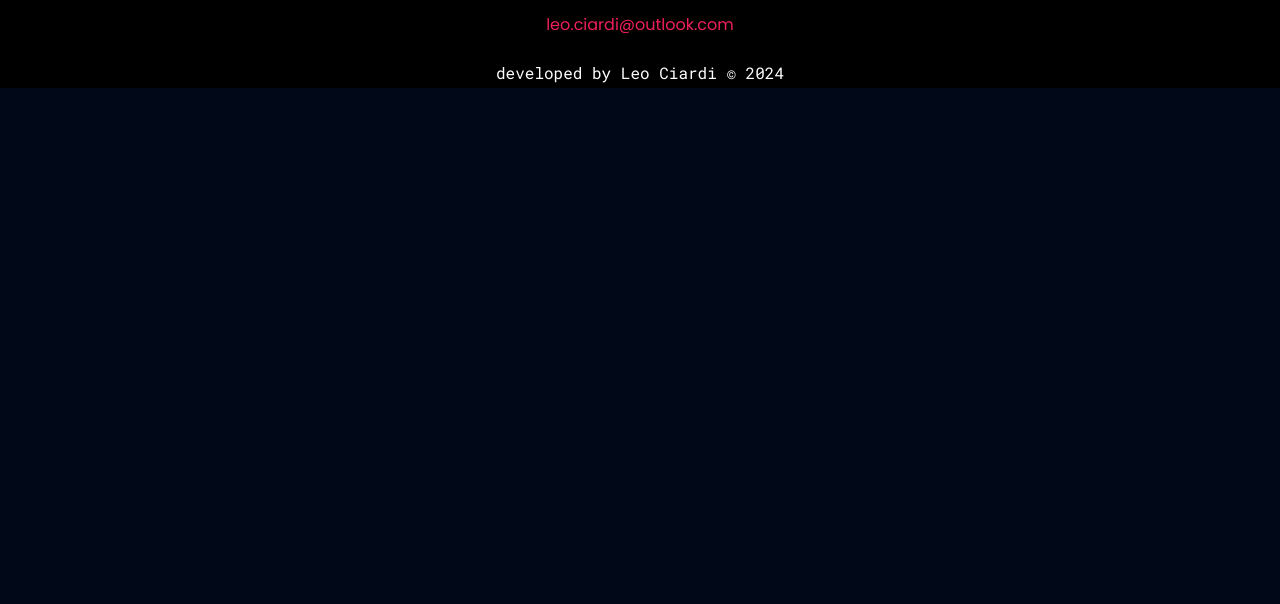
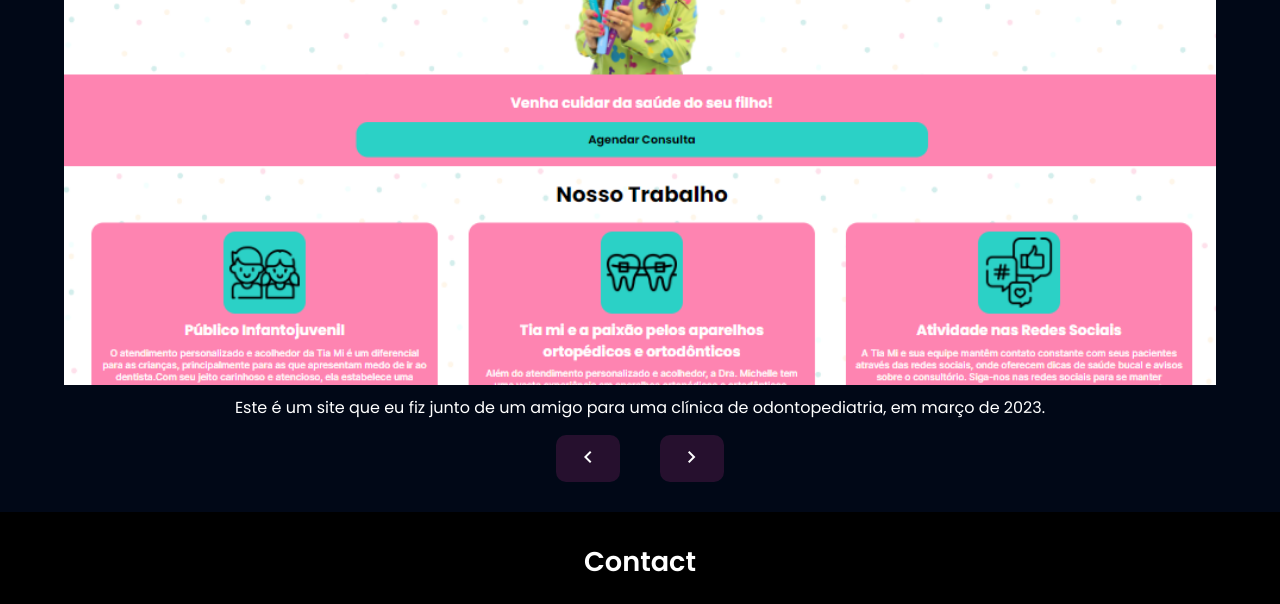
Before and after one commit to ciardileo/portfolio, a plain HTML site: page index.html in a window 1280 px wide. Shown: the part 2974-3578 px from the top of the page. Before the commit the page ends 3062 px from the top, so only its background shows below. Drawn offline with nearby package versions, Linux system fonts and the light colour scheme.

Commit message:
created the projects section with carousel

```diff
--- /dev/null
+++ b/assets/scripts/carousel.js
@@ -0,0 +1,40 @@
+const slides = document.querySelectorAll('.slide');
+const prevButton = document.getElementById('prev-btn');
+const nextButton = document.getElementById('next-btn');
+
+let currentIndex = 0;
+
+function showSlide(index) {
+  slides.forEach((slide, i) => {
+    if (i === index) {
+      slide.style.display = 'block'; // Exibe o slide atual
+    } else {
+      slide.style.display = 'none'; // Oculta os outros slides
+    }
+  });
+}
+
+function nextSlide() {
+  currentIndex++;
+  if (currentIndex >= slides.length) {
+    currentIndex = 0;
+  }
+  showSlide(currentIndex);
+}
+
+function prevSlide() {
+  currentIndex--;
+  if (currentIndex < 0) {
+    currentIndex = slides.length - 1;
+  }
+  showSlide(currentIndex);
+}
+
+// Mostra o primeiro slide ao carregar a página
+showSlide(currentIndex);
+
+// Troca para o próximo slide quando o botão "Próximo" é clicado
+nextButton.addEventListener('click', nextSlide);
+
+// Troca para o slide anterior quando o botão "Anterior" é clicado
+prevButton.addEventListener('click', prevSlide);
--- a/assets/style/style.css
+++ b/assets/style/style.css
@@ -124,6 +124,59 @@ menu{
     padding: 10px;
 }
 
+/* projects */
+
+#projects{
+    margin-bottom: 30px;
+}
+
+#slider {
+    display: flex;
+}
+
+.slide{
+    display: block;
+    width: 90vw;
+    margin: 15px auto
+}
+
+.slide img{
+    width: 100%;
+    display: block;
+    margin-bottom: 10px;
+    cursor: pointer;
+}
+
+.slide-content {
+    color: white;
+    text-align: center;
+}
+
+  /* Estilos para os botões de navegação */
+.slider-btn {
+    display: block;
+    background-color: var(--gradient-black1);
+    color: white;
+    border: none;
+    padding: 10px 20px;
+    margin: 0 20px;
+    cursor: pointer;
+    border-radius: 10px;
+}
+
+.slider-btn:hover{
+    background-color: var(--gradient-black2);
+}
+
+
+#btn-container{
+    display: flex;
+    width: 100%;
+    align-items: center;
+    justify-content: center;
+}
+
+
 /* contact */
 
 #contact{
--- a/index.html
+++ b/index.html
@@ -7,6 +7,8 @@
     <link rel="stylesheet" href="https://fonts.googleapis.com/css2?family=Material+Symbols+Outlined:opsz,wght,FILL,GRAD@48,400,0,0" />
     <link rel="stylesheet" href="https://fonts.googleapis.com/css2?family=Material+Symbols+Outlined:opsz,wght,FILL,GRAD@24,400,0,0" />
     <link rel="shortcut icon" href="assets/images/favicon.ico" type="image/x-icon">
+    <script defer src="assets/scripts/main.js"></script>
+    <script defer src="assets/scripts/carousel.js"></script>
     <title>Portfólio - Léo Ciardi</title>
 </head>
 <body>
@@ -93,6 +95,36 @@
 
         <section id="projects">
             <h1 class="title">My projects</h1>
+
+            <div id="slider-container">
+                <div id="slider">
+                  <div class="slide">
+                    <a href="#"><img src="assets/images/project1.png" alt="Projeto Tia Mi"></a>
+                    <div class="slide-content">
+                      Este é um site que eu fiz junto de um amigo para uma clínica de odontopediatria, em março de 2023.
+                    </div>
+                  </div>
+                  <div class="slide">
+                    <a href="#"><img src="assets/images/project1.png" alt="Projeto Tia Mi"></a>
+                    <div class="slide-content">
+                      b
+                    </div>
+                  </div>
+                  <div class="slide">
+                    <a href="#"><img src="assets/images/project1.png" alt="Projeto Tia Mi"></a>
+                    <div class="slide-content">
+                      a
+                    </div>
+                  </div>
+                </div>
+
+                <div id="btn-container">
+                    <button class="slider-btn" id="prev-btn"><span class="material-symbols-outlined">chevron_left</span></button>
+                    <button class="slider-btn" id="next-btn"><span class="material-symbols-outlined">chevron_right</span></button>
+                </div>
+              </div>
+
+
         </section>
     </main>
 
@@ -110,5 +142,5 @@
         <p>developed by Leo Ciardi &copy; 2024</p>
     </footer>
 </body>
-<script src="assets/scripts/main.js"></script>
+
 </html>
```
Also changed, not shown: assets/images/project1.png (added).
